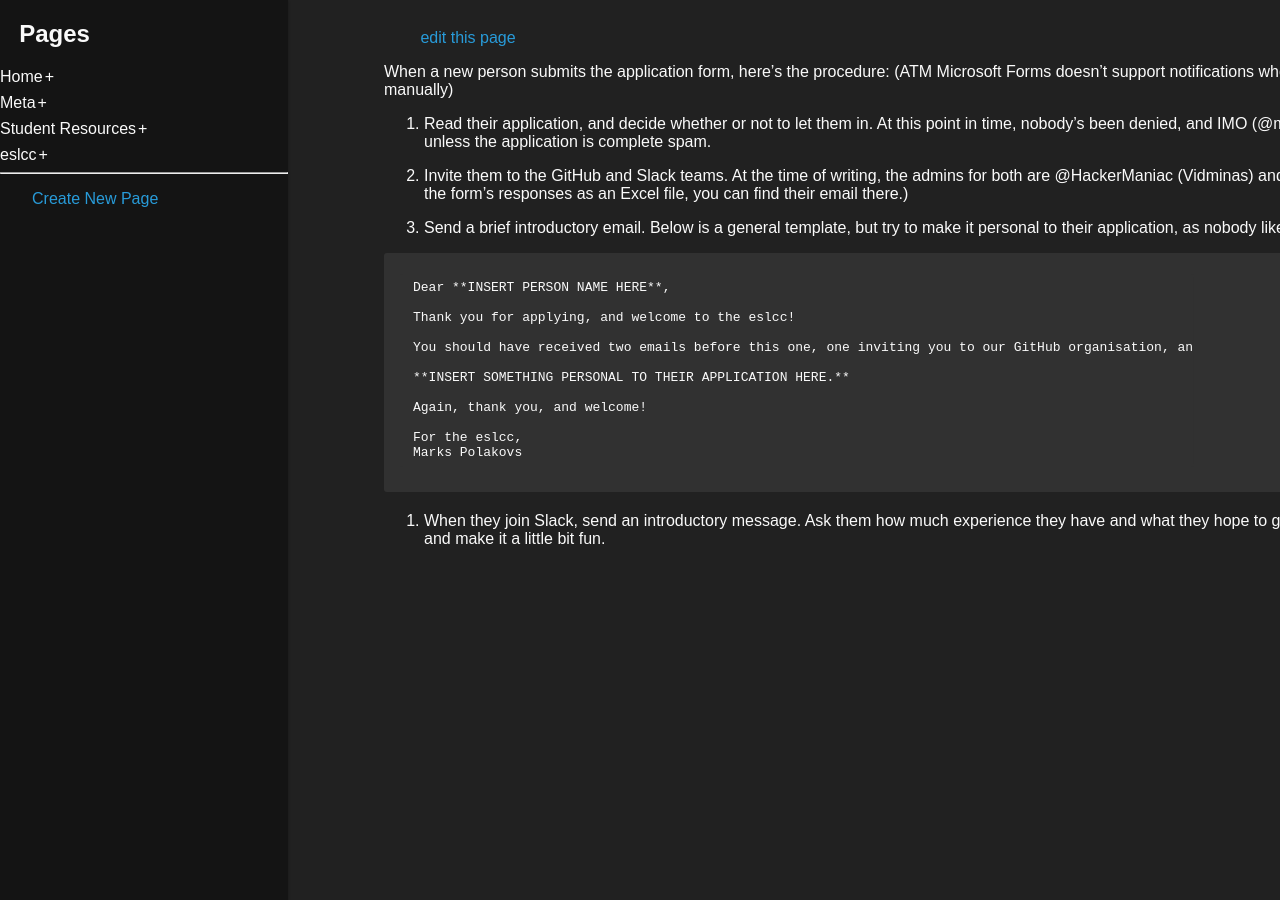
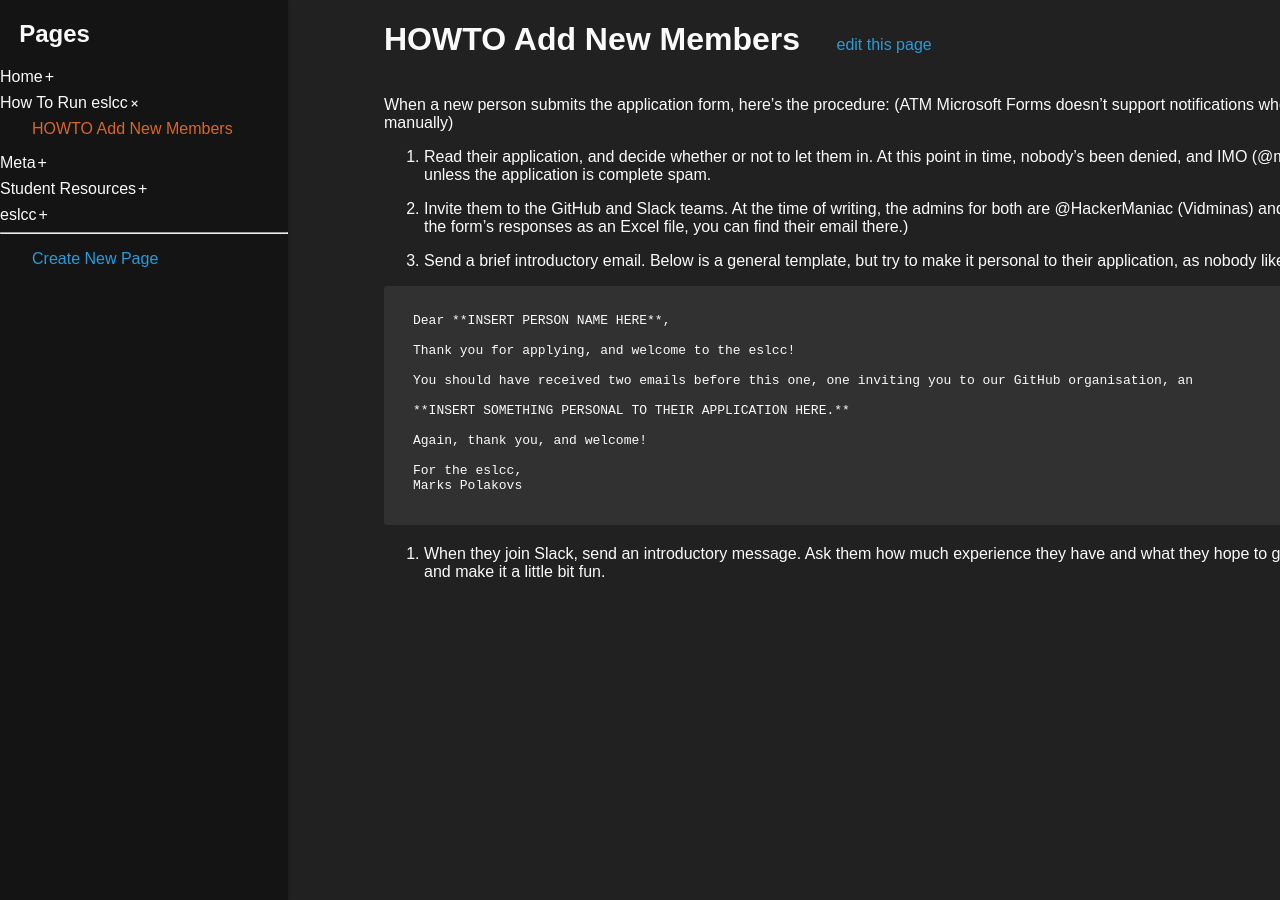
Before and after one commit to eslcc/wiki, a Jekyll site: the page built from pages/howto_adding_new_members.md, in a window 1280 px wide. Built offline with Jekyll 4.4.1, drawn with Linux system fonts in a browser that asks for light colours.

Commit message:
Formatting derp

```diff
--- a/pages/howto_adding_new_members.md
+++ b/pages/howto_adding_new_members.md
@@ -1,5 +1,5 @@
 ---
-title: HOWTO: Add New Members
+title: HOWTO Add New Members
 category: How To Run eslcc
 ---
 
```
